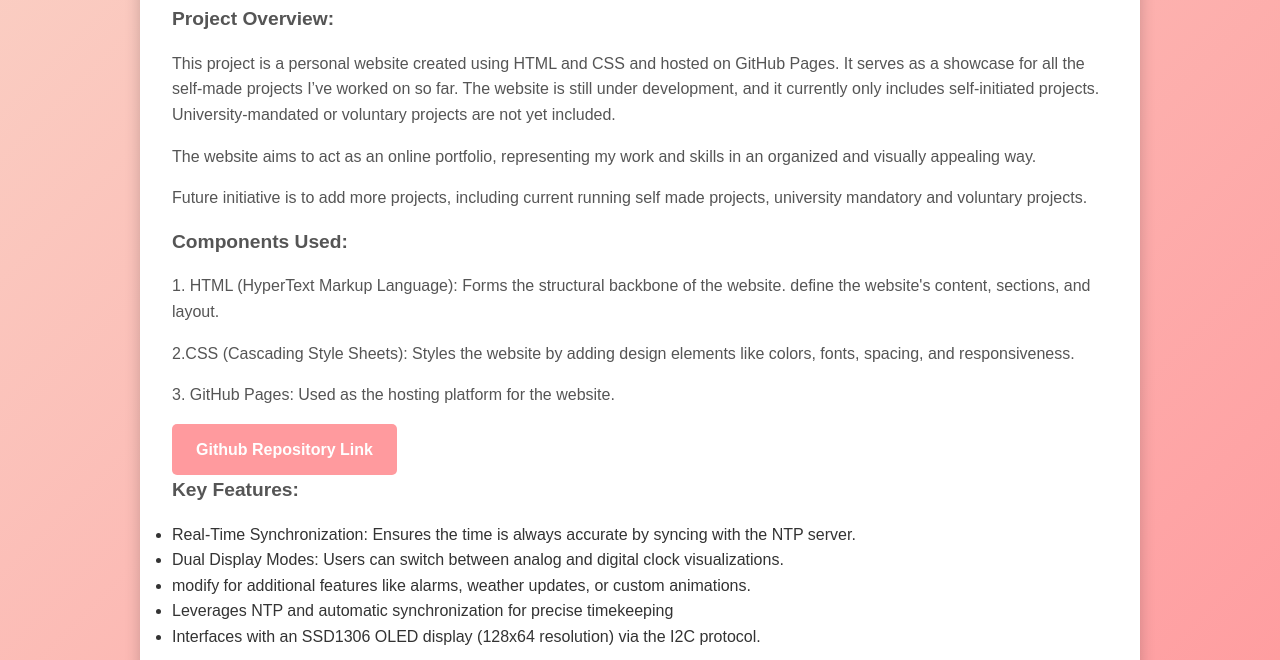
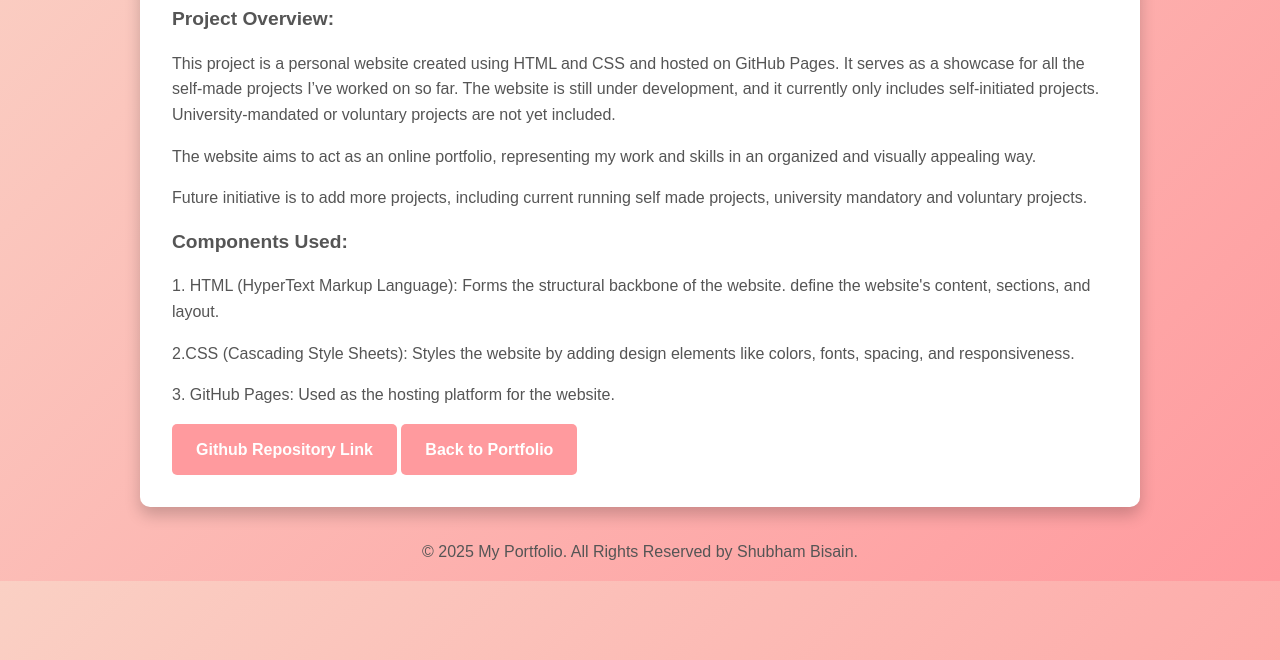
Before and after one commit to ShubhamBisain/My-Project-Portfolio, a plain HTML site: page project9.html in a window 1280 px wide. Shown: the part 140-800 px from the top of the page. Drawn offline with Linux system fonts and the light colour scheme.

Commit message:
Update project9.html

```diff
--- a/project9.html
+++ b/project9.html
@@ -56,16 +56,7 @@
 
     <a href="https://github.com/ShubhamBisain/My-Project-Portfolio.git">Github Repository Link</a>
 
-    <p class="objective">
-      Key Features:
-      <ul>
-        <li>Real-Time Synchronization: Ensures the time is always accurate by syncing with the NTP server.</li>
-        <li>Dual Display Modes: Users can switch between analog and digital clock visualizations.</li>
-        <li>modify for additional features like alarms, weather updates, or custom animations.</li>
-        <li>Leverages NTP and automatic synchronization for precise timekeeping</li>
-        <li>Interfaces with an SSD1306 OLED display (128x64 resolution) via the I2C protocol.</li>
-      </ul>
-    </p>
+
 
     <a href="index.html">Back to Portfolio</a>
   </div>
```
